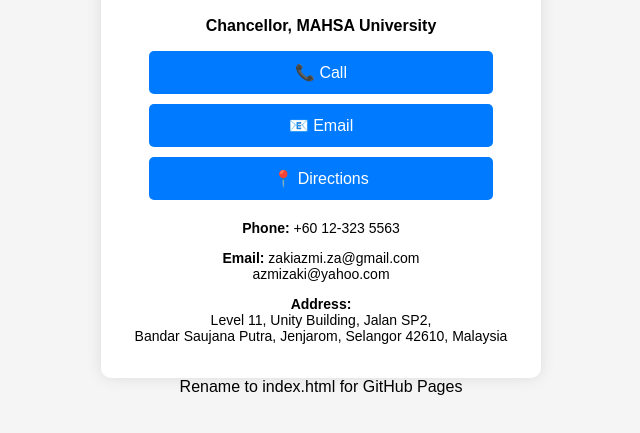
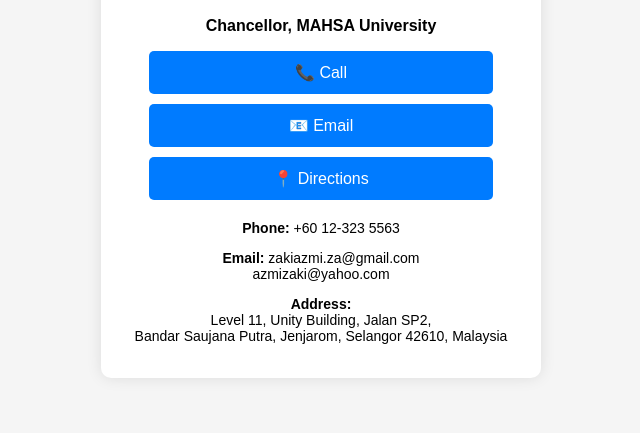
Before and after one commit to JoeFlyrics/Tun-Zaki-Azmi-card, a plain HTML site: page index.html in a window 1280 px wide. Shown: the part 79-512 px from the top of the page, without its empty margins (319-959 px from the left). Drawn offline with Linux system fonts and the light colour scheme.

Commit message:
Update index.html

```diff
--- a/index.html
+++ b/index.html
@@ -29,4 +29,3 @@
   </div>
 </body>
 </html>
-Rename to index.html for GitHub Pages
```
